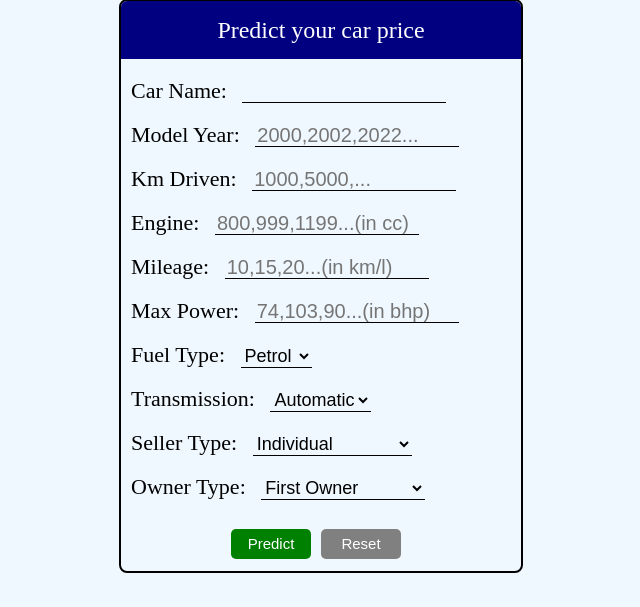
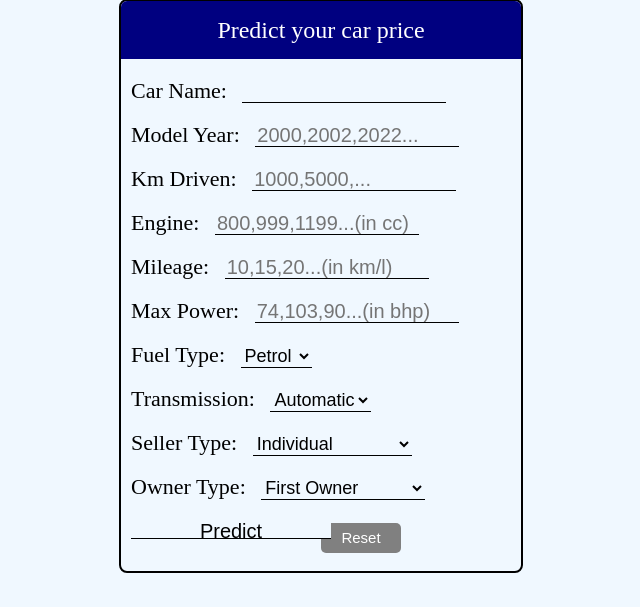
Before and after one commit to shreehari-divate/Car_Price_Prediction, a Flask app: page / in a window 1280 px wide. Shown: the part 193-800 px from the top of the page, without its empty margins (319-959 px from the left). Run offline with Flask 3, Linux system fonts and the light colour scheme.

Commit message:
changes in index

```diff
--- a/templates/index.html
+++ b/templates/index.html
@@ -64,7 +64,8 @@
                 <option value="fourth_above">Fourth and Above</option>
                 <option value="test">This is a Test Car</option>
             </select><br>
-            <button class="btn" type="submit">Predict</button>
+            <!--<button class="btn" type="submit">Predict</button>-->
+            <input type="submit" value="Predict">
             <button type="button" class="btn-re" onclick="window.location.href='/'">Reset</button>
         </form>
         <div class="res">{{results}}</div>
```
